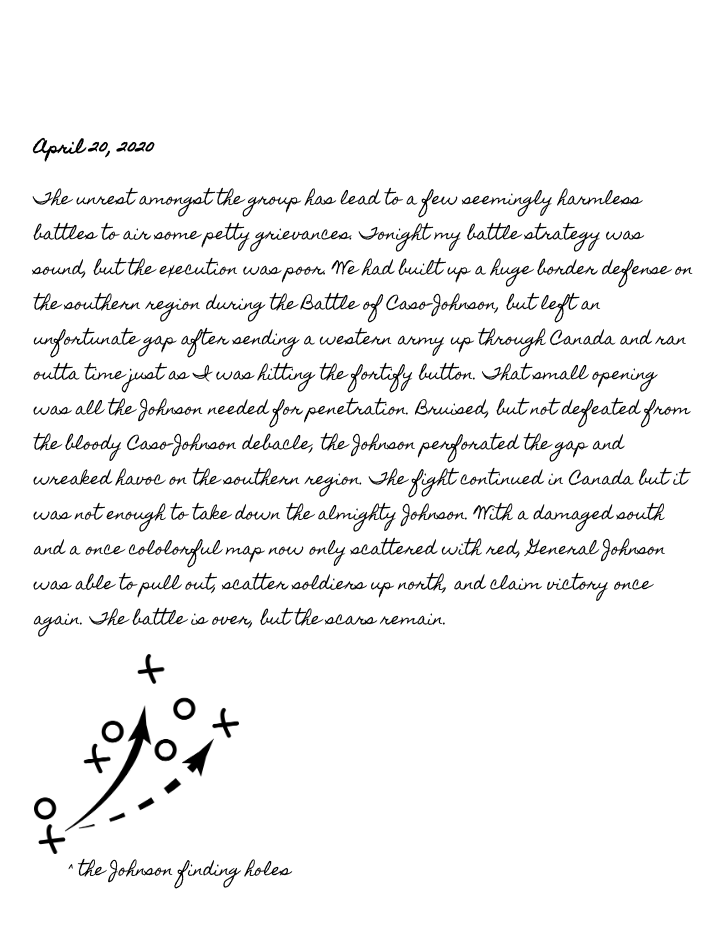
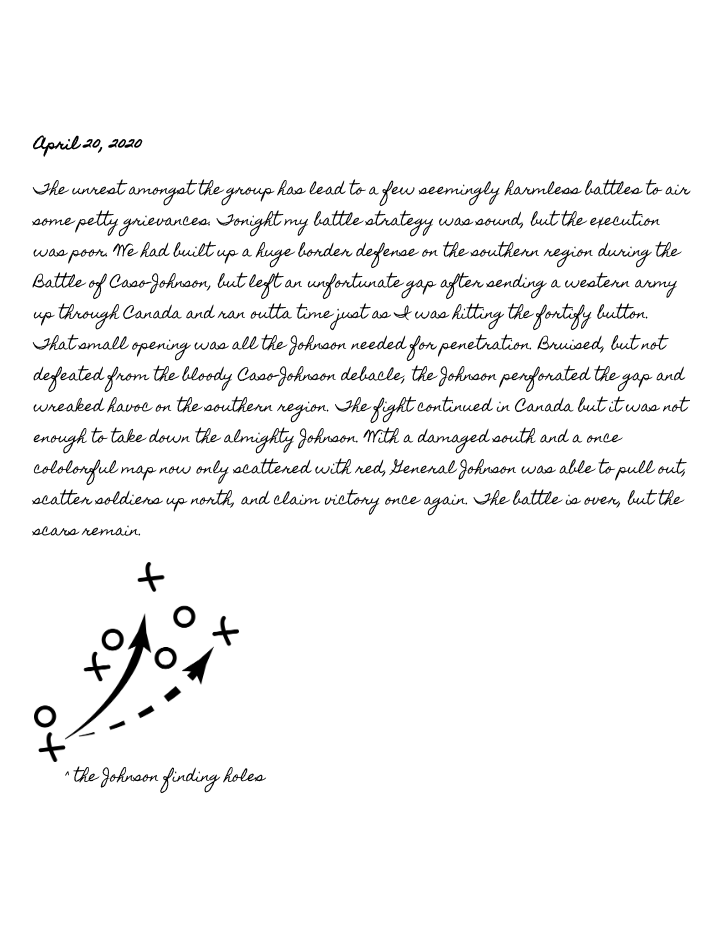
Before and after one commit to kduckets/tfw, a Next.js app: page / in a window 1280 px wide. Shown: the part 1440-2368 px from the top of the page, without its empty margins (275-999 px from the left). Built offline with nearby package versions, Linux system fonts and the light colour scheme; a web font is replaced by a local one.

Commit message:
Update global.css

```diff
--- a/styles/global.css
+++ b/styles/global.css
@@ -87,7 +87,7 @@ font-family: 'Roboto Mono', monospace;
 
 p.diary{
   font-family: 'Homemade Apple', cursive;
-  font-size: 1rem;
+  font-size: .9rem;
 }
 
 p.diaryCaso{
```
